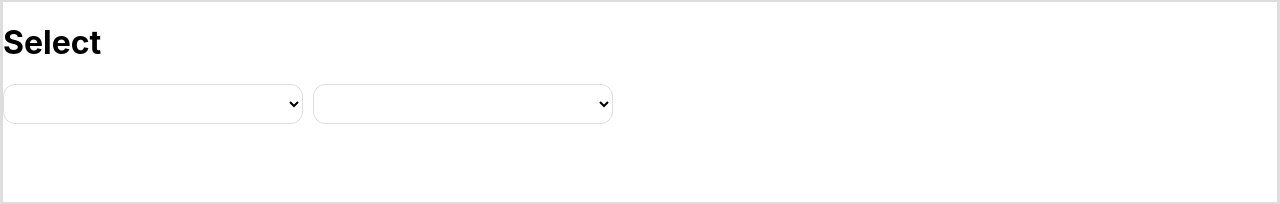
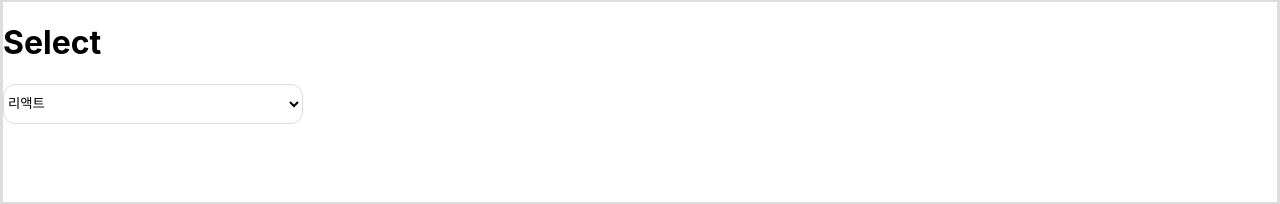
Before and after one commit to gyurison7/react-task-lv3, a React (Create React App) app: page / in a window 1280 px wide. Shown: the part 511-715 px from the top of the page. Built offline with nearby package versions, Linux system fonts and the light colour scheme.

Commit message:
select박스 및 옵션  구현

```diff
--- a/src/components/Select.jsx
+++ b/src/components/Select.jsx
@@ -28,10 +28,12 @@ const Select = () => {
                 <h1>Select </h1>
                 <SelectComponents>
                     <div>
-                        <SelectButton></SelectButton>
-                    </div>
-                    <div>
-                        <SelectButton></SelectButton>
+                        <SelectButton>
+                            <option>리액트</option>
+                            <option>자바</option>
+                            <option>스프링</option>
+                            <option>리액트네이티브</option>
+                        </SelectButton>
                     </div>
                 </SelectComponents>
             </SelectLayout>
```
